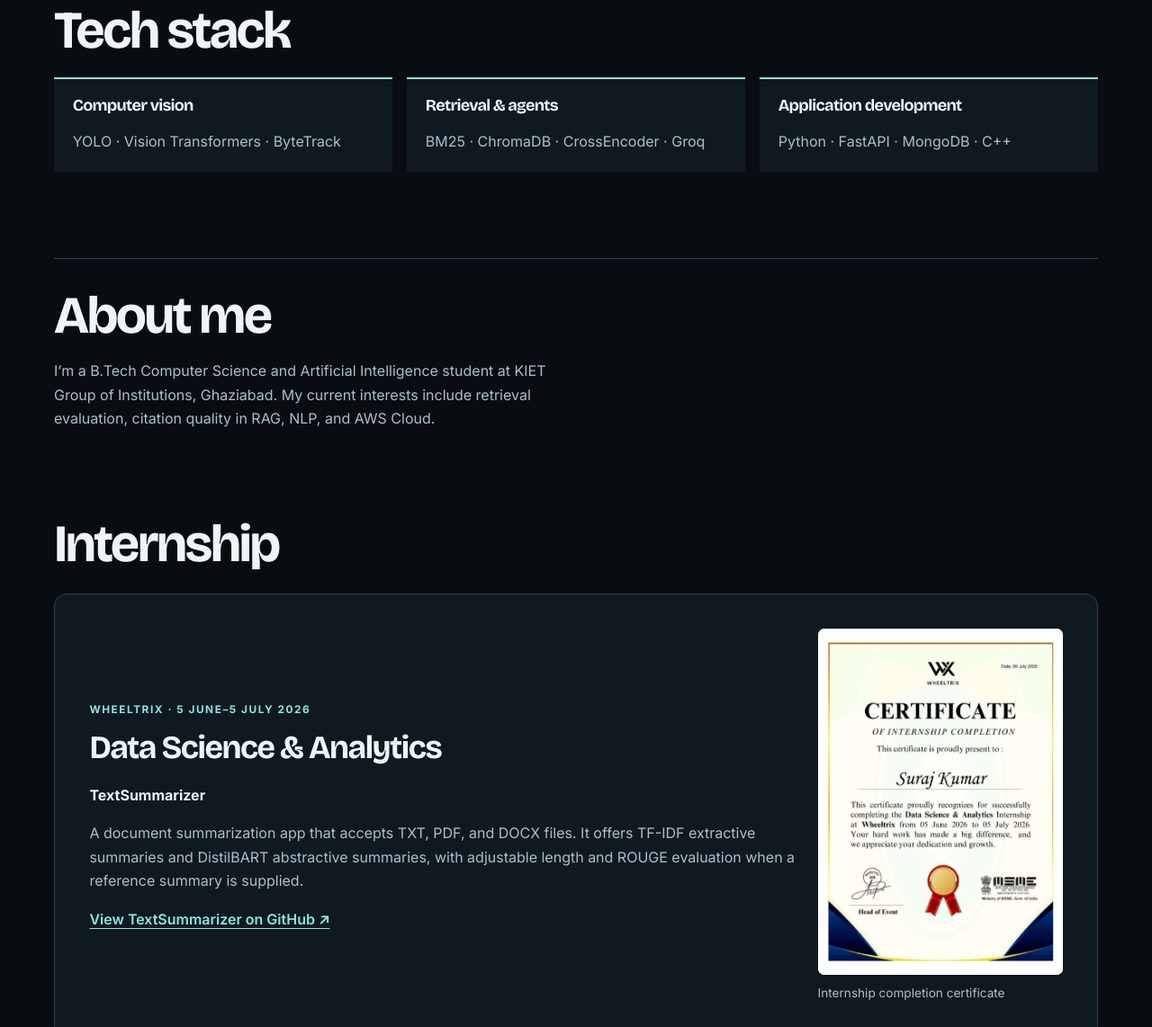
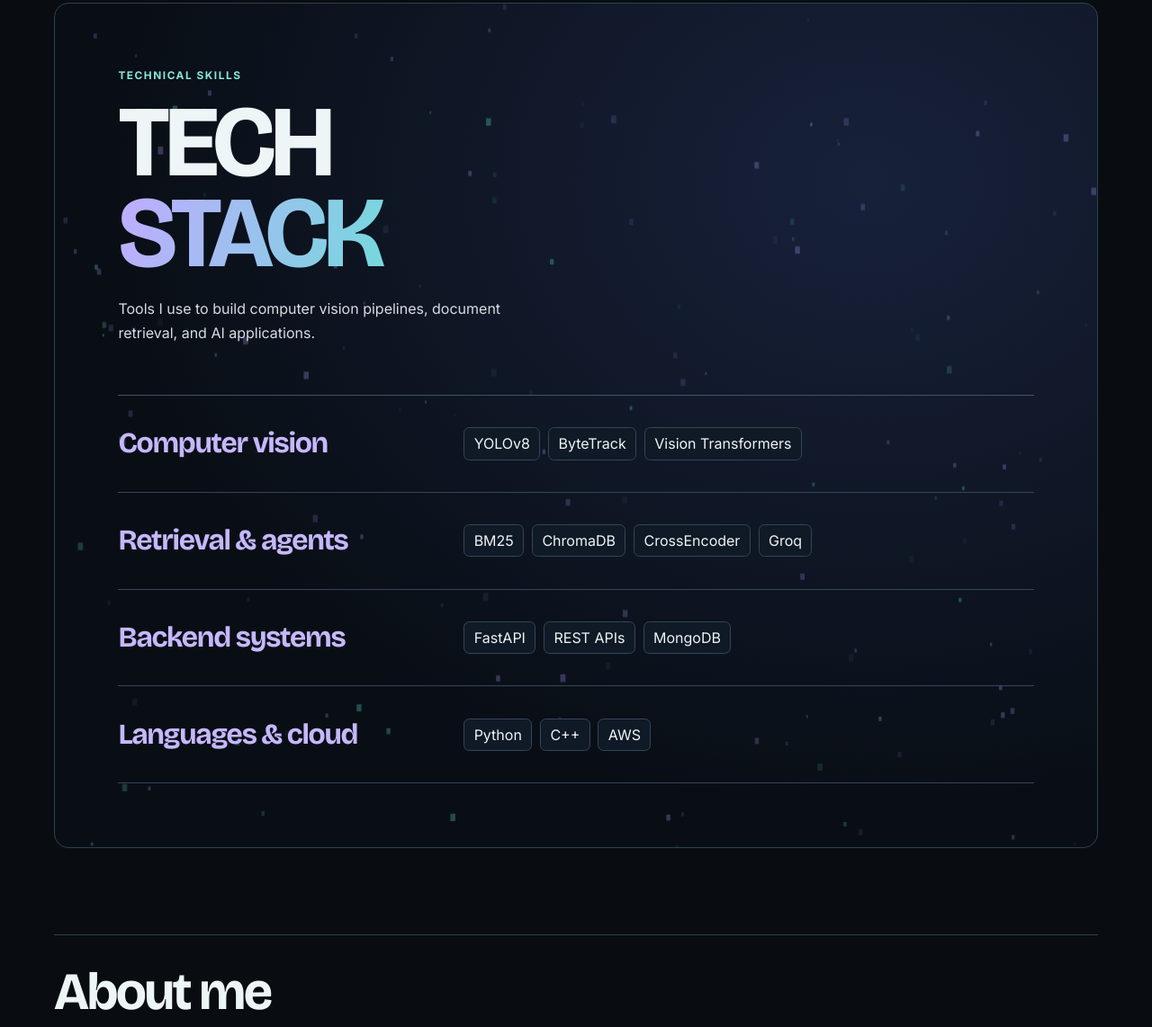
Before and after one commit to munixdelta/munixdelta.github.io, a plain HTML site: page index.html in a window 1280 px wide. Shown: the part 2971-4113 px from the top of the page at 90% size. Drawn offline with nearby package versions, Linux system fonts and the light colour scheme.

Commit message:
Redesign tech stack with a reactive pixel background

```diff
--- a/index.html
+++ b/index.html
@@ -5,8 +5,8 @@
 <meta name="viewport" content="width=device-width, initial-scale=1">
 <meta name="description" content="Suraj Kumar’s portfolio of computer vision and agentic AI projects.">
 <title>Suraj Kumar · Applied AI Portfolio</title>
-<link rel="stylesheet" href="styles.css?v=smoke">
-<script src="motion.js" defer></script>
+<link rel="stylesheet" href="styles.css?v=skill-field">
+<script src="motion.js?v=skill-field" defer></script>
 <script src="smoke.js" defer></script>
 </head>
 <body>
@@ -82,7 +82,32 @@
       </article>
     </div>
   </section>
-  <section id="skills" class="skills" aria-labelledby="skills-title"><h2 id="skills-title">Tech stack</h2><div class="skill-grid"><div><h3>Computer vision</h3><p>YOLO · Vision Transformers · ByteTrack</p></div><div><h3>Retrieval &amp; agents</h3><p>BM25 · ChromaDB · CrossEncoder · Groq</p></div><div><h3>Application development</h3><p>Python · FastAPI · MongoDB · C++</p></div></div></section>
+  <section id="skills" class="skills" aria-labelledby="skills-title">
+    <canvas class="skill-field" aria-hidden="true"></canvas>
+    <div class="skill-intro">
+      <p class="label">Technical skills</p>
+      <h2 id="skills-title">Tech <span>Stack</span></h2>
+      <p>Tools I use to build computer vision pipelines, document retrieval, and AI applications.</p>
+    </div>
+    <div class="skill-list">
+      <div class="skill-row">
+        <h3>Computer vision</h3>
+        <ul><li>YOLOv8</li><li>ByteTrack</li><li>Vision Transformers</li></ul>
+      </div>
+      <div class="skill-row">
+        <h3>Retrieval &amp; agents</h3>
+        <ul><li>BM25</li><li>ChromaDB</li><li>CrossEncoder</li><li>Groq</li></ul>
+      </div>
+      <div class="skill-row">
+        <h3>Backend systems</h3>
+        <ul><li>FastAPI</li><li>REST APIs</li><li>MongoDB</li></ul>
+      </div>
+      <div class="skill-row">
+        <h3>Languages &amp; cloud</h3>
+        <ul><li>Python</li><li>C++</li><li>AWS</li></ul>
+      </div>
+    </div>
+  </section>
   <section id="about" class="about" aria-labelledby="about-title">
     <div>
       <h2 id="about-title">About me</h2>
--- a/motion.js
+++ b/motion.js
@@ -12,7 +12,7 @@ if ("IntersectionObserver" in window) {
     }
   }, { threshold: 0.12 });
 
-  document.querySelectorAll(".card, .skill-grid > div, .about, .contact").forEach(
+  document.querySelectorAll(".card, .skill-row, .about, .contact").forEach(
     element => reveals.observe(element)
   );
 }
@@ -94,3 +94,56 @@ if (ctx && "IntersectionObserver" in window && "ResizeObserver" in window) {
   motion.addEventListener("change", sync);
   document.addEventListener("visibilitychange", sync);
 }
+
+{
+  const field = document.querySelector(".skill-field");
+  const paint = field?.getContext("2d");
+  if (paint && "ResizeObserver" in window && "IntersectionObserver" in window) {
+    const pixels = Array.from({ length: 150 }, () => ({
+      x: Math.random(), y: Math.random(), phase: Math.random() * Math.PI * 2,
+      speed: 0.012 + Math.random() * 0.037, size: 2 + Math.random() * 4
+    }));
+    let width = 0;
+    let height = 0;
+    let frame = 0;
+    let visible = false;
+
+    function renderField(now) {
+      const bounds = field.getBoundingClientRect();
+      const progress = Math.max(0, Math.min(1, (innerHeight - bounds.top) / (innerHeight + height)));
+      const time = now / 1000;
+      paint.clearRect(0, 0, width, height);
+      for (const [index, pixel] of pixels.entries()) {
+        const x = (pixel.x + Math.sin(time * 0.28 + pixel.phase) * 0.02) * width;
+        const y = ((pixel.y + time * pixel.speed + progress * 0.45) % 1) * height;
+        paint.globalAlpha = 0.055 + 0.25 * (0.5 + 0.5 * Math.sin(time * 1.2 + pixel.phase));
+        paint.fillStyle = (index % 3 === 0 || progress > 0.55 && index % 2 === 0) ? "#66ddd4" : "#a695ee";
+        paint.fillRect(x, y, pixel.size, pixel.size * (1.5 + progress));
+      }
+      frame = requestAnimationFrame(renderField);
+    }
+
+    function syncField() {
+      if (visible && !motion.matches && !document.hidden) {
+        if (!frame) frame = requestAnimationFrame(renderField);
+      } else {
+        cancelAnimationFrame(frame);
+        frame = 0;
+      }
+    }
+
+    new ResizeObserver(([entry]) => {
+      ({ width, height } = entry.contentRect);
+      const ratio = Math.min(devicePixelRatio || 1, 1.5);
+      field.width = Math.round(width * ratio);
+      field.height = Math.round(height * ratio);
+      paint.setTransform(ratio, 0, 0, ratio, 0, 0);
+    }).observe(field);
+    new IntersectionObserver(([entry]) => {
+      visible = entry.isIntersecting;
+      syncField();
+    }).observe(field);
+    motion.addEventListener("change", syncField);
+    document.addEventListener("visibilitychange", syncField);
+  }
+}
--- a/styles.css
+++ b/styles.css
@@ -126,10 +126,10 @@ html { scroll-padding-top: 6.5rem; }
 h2 { font-size: clamp(1.95rem, 5vw, 3.65rem); letter-spacing: -.045em; }
 h3 { font-size: clamp(1.3rem, 3vw, 2.25rem); letter-spacing: -.04em; }
 .skills, .contact { margin-block: clamp(3rem, 8vw, 6rem); }
-.skill-grid { display: grid; grid-template-columns: repeat(3, minmax(0, 1fr)); gap: 1rem; margin-top: 1.2rem; }
-.skill-grid div { padding: 1.3rem; border-top: 2px solid var(--accent); background: var(--panel); }
-.skill-grid h3 { font-size: 1.13rem; }
-.skill-grid p { color: var(--muted); margin-bottom: 0; }
+
+
+
+
 .contact { padding: clamp(1.5rem, 5vw, 3.5rem); background: #132829; border: 1px solid #426e70; border-radius: .9rem; }
 .contact .actions { margin-top: 1rem; }
 @media (max-width: 740px) {
@@ -137,7 +137,7 @@ h3 { font-size: clamp(1.3rem, 3vw, 2.25rem); letter-spacing: -.04em; }
   .masthead .wordmark { display: none; }
   .masthead nav { justify-content: center; gap: .35rem .9rem; }
   .hero { grid-template-columns: 1fr; }
-  .skill-grid { grid-template-columns: 1fr; }
+
 }
 
 .featured > div { max-width: 52rem; }
@@ -193,3 +193,26 @@ video.project-preview { aspect-ratio: 16 / 9; background: #090d11; object-fit: c
 body { isolation: isolate; }
 .smoke-trail { position: fixed; inset: 0; width: 100%; height: 100%; pointer-events: none; z-index: -1; opacity: .84; }
 @media (prefers-reduced-motion: reduce), (not (any-pointer: fine)) { .smoke-trail { display: none; } }
+
+.skills {
+  position: relative;
+  isolation: isolate;
+  overflow: hidden;
+  padding: clamp(1.4rem, 5.5vw, 4.5rem);
+  border: 1px solid var(--line);
+  border-radius: 1rem;
+  background: radial-gradient(ellipse at 78% 21%, #17213a, transparent 67%), #090e15;
+}
+.skill-field { position: absolute; inset: 0; width: 100%; height: 100%; pointer-events: none; z-index: -1; }
+.skill-intro { max-width: 31rem; margin-bottom: clamp(1.6rem, 5vw, 3.5rem); }
+.skill-intro h2 { font-size: clamp(3rem, 10vw, 7rem); line-height: .9; text-transform: uppercase; }
+.skill-intro h2 span { display: block; color: #91e7dd; background: linear-gradient(105deg, #c1abff, #68e0d7 72%); background-clip: text; -webkit-text-fill-color: transparent; }
+.skill-intro p:last-child { color: #d4dee5; max-width: 28rem; margin: 1.3rem 0 0; }
+.skill-list { border-top: 1px solid #425365; }
+.skill-row { display: grid; grid-template-columns: minmax(0, 1fr) minmax(0, 1.8fr); align-items: center; gap: .85rem 2rem; padding-block: clamp(1.25rem, 3vw, 2.2rem); border-bottom: 1px solid #354657; }
+.skill-row h3 { color: #c6b7ff; font-size: clamp(1.25rem, 3vw, 2rem); }
+.skill-row ul { display: flex; flex-wrap: wrap; gap: .55rem; list-style: none; margin: 0; padding: 0; }
+.skill-row li { color: #edf5f6; border: 1px solid #344657; background: #101926; border-radius: .4rem; padding: .25rem .65rem; }
+.skill-row:hover { background: #7dded609; }
+@media (max-width: 620px) { .skill-row { grid-template-columns: 1fr; } }
+@media (prefers-reduced-motion: reduce) { .skill-field { display: none; } }
```
